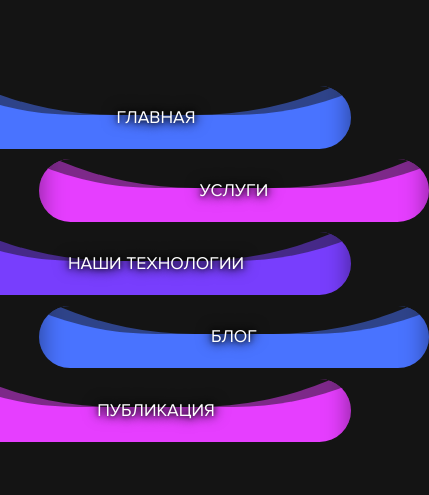
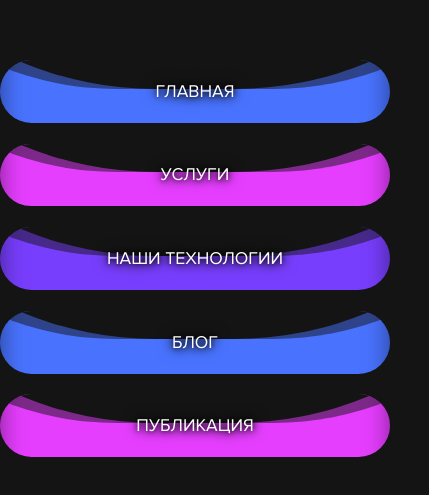
Before and after one commit to homerioni/stronghold, a plain HTML site: page index.html in a window 390 px wide. Shown: the part 153-648 px from the top of the page, 429 px wide, since content can reach past the window. Drawn offline with Linux system fonts and the light colour scheme.

Commit message:
index update

```diff
--- a/index.html
+++ b/index.html
@@ -98,6 +98,11 @@
         @media (max-width: 48em) {
             a {
                 width: 100%;
+                margin-bottom: 4rem;
+            }
+
+            a:nth-child(n) {
+                transform: translateX(0);
             }
 
             a div {
```
